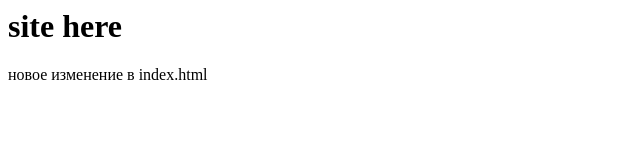
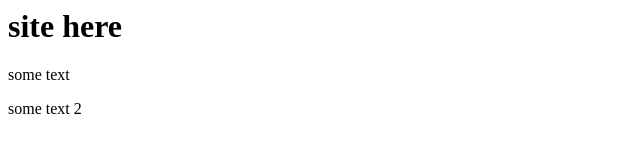
Before and after one commit to AlexWeit/site, a plain HTML site: page index.html in a window 1280 px wide. Shown: the whole page, without its empty margins (0-640 px from the left). Drawn offline with Linux system fonts and the light colour scheme.

Commit message:
second commit

```diff
--- a/index.html
+++ b/index.html
@@ -7,6 +7,7 @@
 </head>
 <body>
 	<h1>site here</h1>
-	<p>новое изменение в index.html</p>
+	<p>some text</p>
+	<p>some text 2</p>
 </body>
 </html>
```
